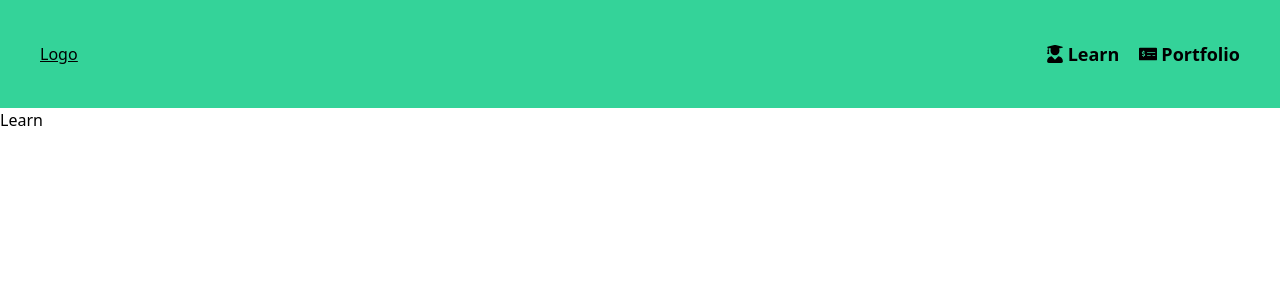
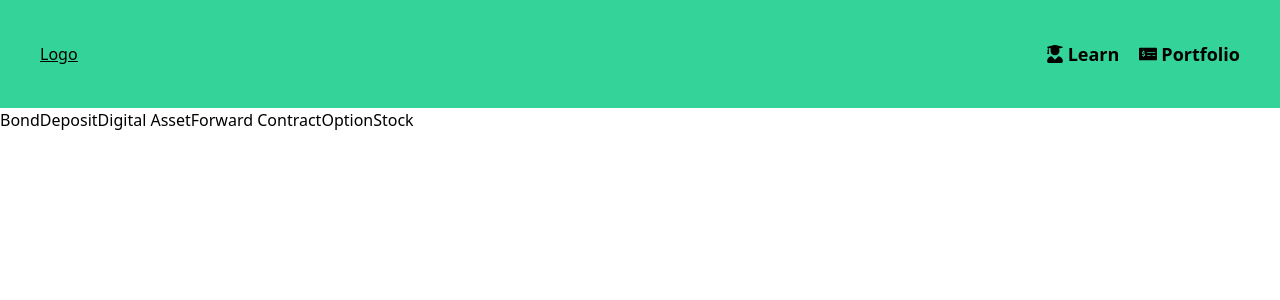
Before and after one commit to ckasidis/fin-ed-nextjs-frontend, a Next.js app: page /learn in a window 1280 px wide. Shown: the top 300 px of the page. Built offline with nearby package versions, Linux system fonts and the light colour scheme.

Commit message:
create learn subpages

```diff
--- a/pages/learn/deposit.tsx
+++ b/pages/learn/deposit.tsx
@@ -1,7 +1,7 @@
 import { NextPage } from 'next';
 import FormDeposit from '../../components/FormDeposit';
 
-const deposit: NextPage = () => {
+const DepositPage: NextPage = () => {
 	return (
 		<div>
 			<FormDeposit />
@@ -9,4 +9,4 @@ const deposit: NextPage = () => {
 	);
 };
 
-export default deposit;
+export default DepositPage;
--- /dev/null
+++ b/pages/learn/digitalAsset.tsx
@@ -0,0 +1,7 @@
+import { NextPage } from 'next';
+
+const DigitalAssetPage: NextPage = () => {
+	return <div>digitalAsset</div>;
+};
+
+export default DigitalAssetPage;
--- /dev/null
+++ b/pages/learn/forwardContract.tsx
@@ -0,0 +1,7 @@
+import { NextPage } from 'next';
+
+const ForwardContractPage: NextPage = () => {
+	return <div>digitalAsset</div>;
+};
+
+export default ForwardContractPage;
--- a/pages/learn/index.tsx
+++ b/pages/learn/index.tsx
@@ -1,7 +1,17 @@
 import { NextPage } from 'next';
+import Link from 'next/link';
 
 const LearnPage: NextPage = () => {
-	return <div>Learn</div>;
+	return (
+		<div>
+			<Link href="/learn/bond">Bond</Link>
+			<Link href="/learn/deposit">Deposit</Link>
+			<Link href="/learn/digitalAsset">Digital Asset</Link>
+			<Link href="/learn/forwardContract">Forward Contract</Link>
+			<Link href="/learn/option">Option</Link>
+			<Link href="/learn/stock">Stock</Link>
+		</div>
+	);
 };
 
 export default LearnPage;
--- /dev/null
+++ b/pages/learn/option.tsx
@@ -0,0 +1,7 @@
+import { NextPage } from 'next';
+
+const OptionPage: NextPage = () => {
+	return <div>digitalAsset</div>;
+};
+
+export default OptionPage;
--- /dev/null
+++ b/pages/learn/stock.tsx
@@ -0,0 +1,7 @@
+import { NextPage } from 'next';
+
+const StockPage: NextPage = () => {
+	return <div>digitalAsset</div>;
+};
+
+export default StockPage;
```
